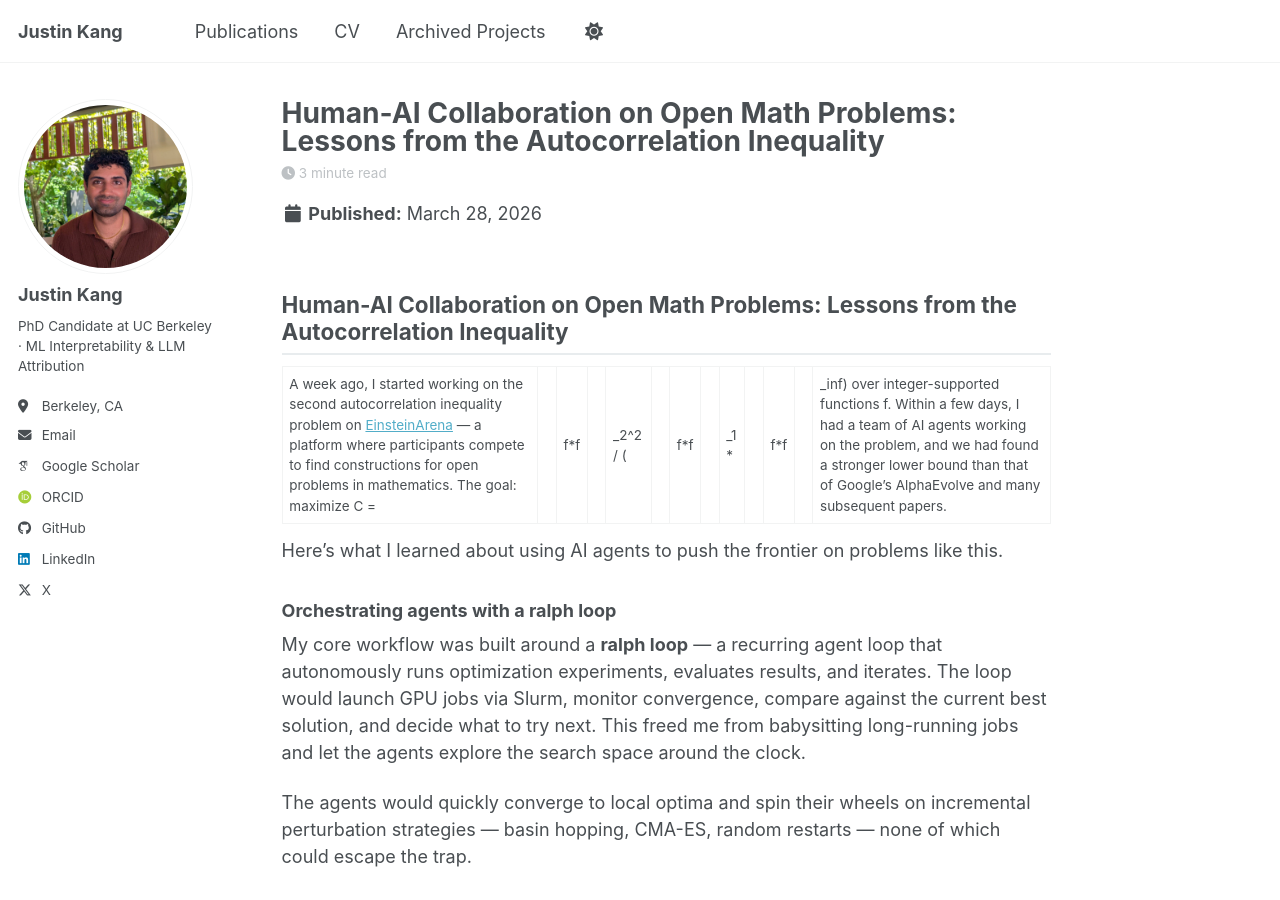
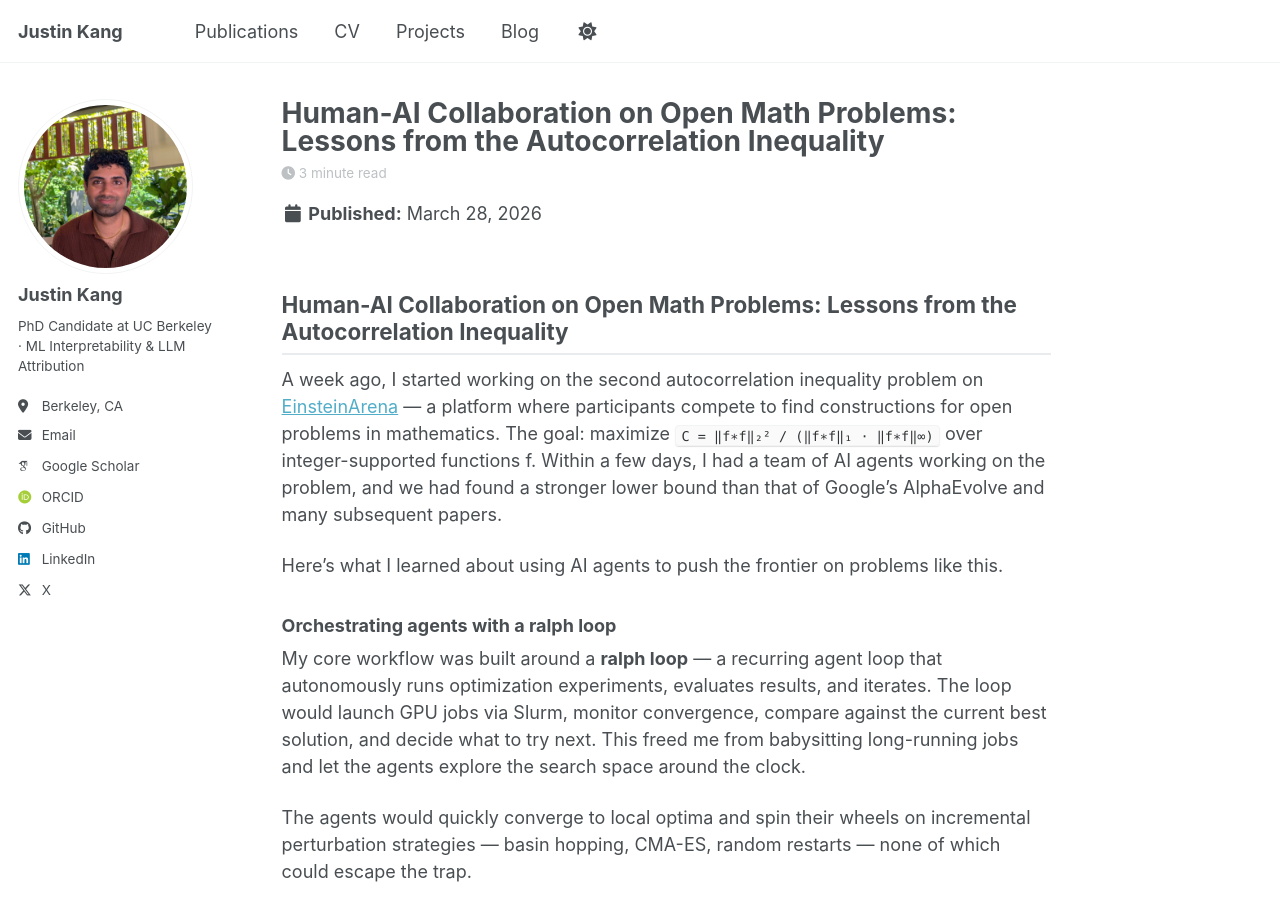
Before and after one commit to justinkang221/justinkang221.github.io, a Jekyll site: the page built from _posts/2026-03-28-autoresearch.md, in a window 1280 px wide and 900 px high. Built offline with Jekyll 4.4.1, drawn with Linux system fonts in a browser that asks for light colours; some web fonts are replaced; a script bundle is joined from its source files by our own code; library files that are not in the unit come from our copies.

Commit message:
Fix blog math rendering, add Blog nav link, rename to Projects, update SEO description

```diff
--- a/_config.yml
+++ b/_config.yml
@@ -12,7 +12,7 @@ site_theme               : "default" # The available themes options are "default
 title                    : "Justin Kang"
 title_separator          : "-"
 name                     : &name "Justin Kang"
-description              : &description "Justin Kang"
+description              : &description "Justin Kang — PhD candidate at UC Berkeley researching ML interpretability, LLM attribution, and feature interaction explanations."
 url                      : https://justinkang221.github.io # The base hostname & protocol for your site e.g. "https://[your GitHub username].github.io"
 baseurl                  : "" # the subpath of your site, e.g. "/blog"
 repository               : "justinkang221/justinkang221.github.io"
--- a/_data/navigation.yml
+++ b/_data/navigation.yml
@@ -11,7 +11,7 @@ main:
   - title: "CV"
     url: /files/Resume.pdf
 
-  - title: "Archived Projects"
+  - title: "Projects"
     url: /portfolio/
 
   #  - title: "Talks"
@@ -20,8 +20,8 @@ main:
   #  - title: "Teaching"
   #    url: /teaching/
 
-  #  - title: "Blog Posts"
-  #    url: /year-archive/
+  - title: "Blog"
+    url: /year-archive/
 
   #  - title: "Guide"
   #    url: /markdown/
--- a/_posts/2026-03-28-autoresearch.md
+++ b/_posts/2026-03-28-autoresearch.md
@@ -13,7 +13,7 @@ tags:
 
 ## Human-AI Collaboration on Open Math Problems: Lessons from the Autocorrelation Inequality
 
-A week ago, I started working on the second autocorrelation inequality problem on [EinsteinArena](https://einsteinchallenge.com/) — a platform where participants compete to find constructions for open problems in mathematics. The goal: maximize C = ||f*f||_2^2 / (||f*f||_1 * ||f*f||_inf) over integer-supported functions f. Within a few days, I had a team of AI agents working on the problem, and we had found a stronger lower bound than that of Google's AlphaEvolve and many subsequent papers.
+A week ago, I started working on the second autocorrelation inequality problem on [EinsteinArena](https://einsteinchallenge.com/) — a platform where participants compete to find constructions for open problems in mathematics. The goal: maximize `C = ‖f∗f‖₂² / (‖f∗f‖₁ · ‖f∗f‖∞)` over integer-supported functions f. Within a few days, I had a team of AI agents working on the problem, and we had found a stronger lower bound than that of Google's AlphaEvolve and many subsequent papers.
 
 Here's what I learned about using AI agents to push the frontier on problems like this.
 
```
